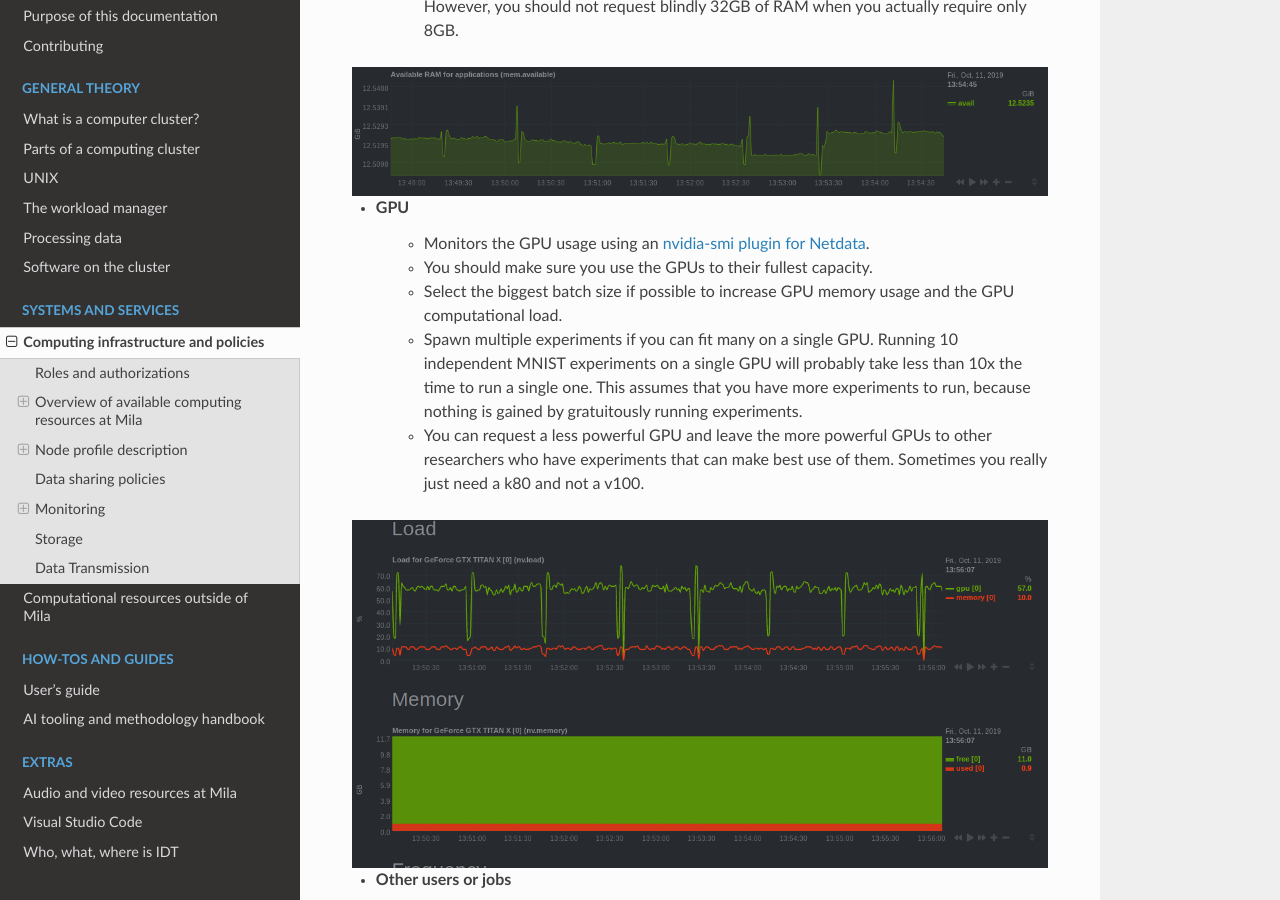
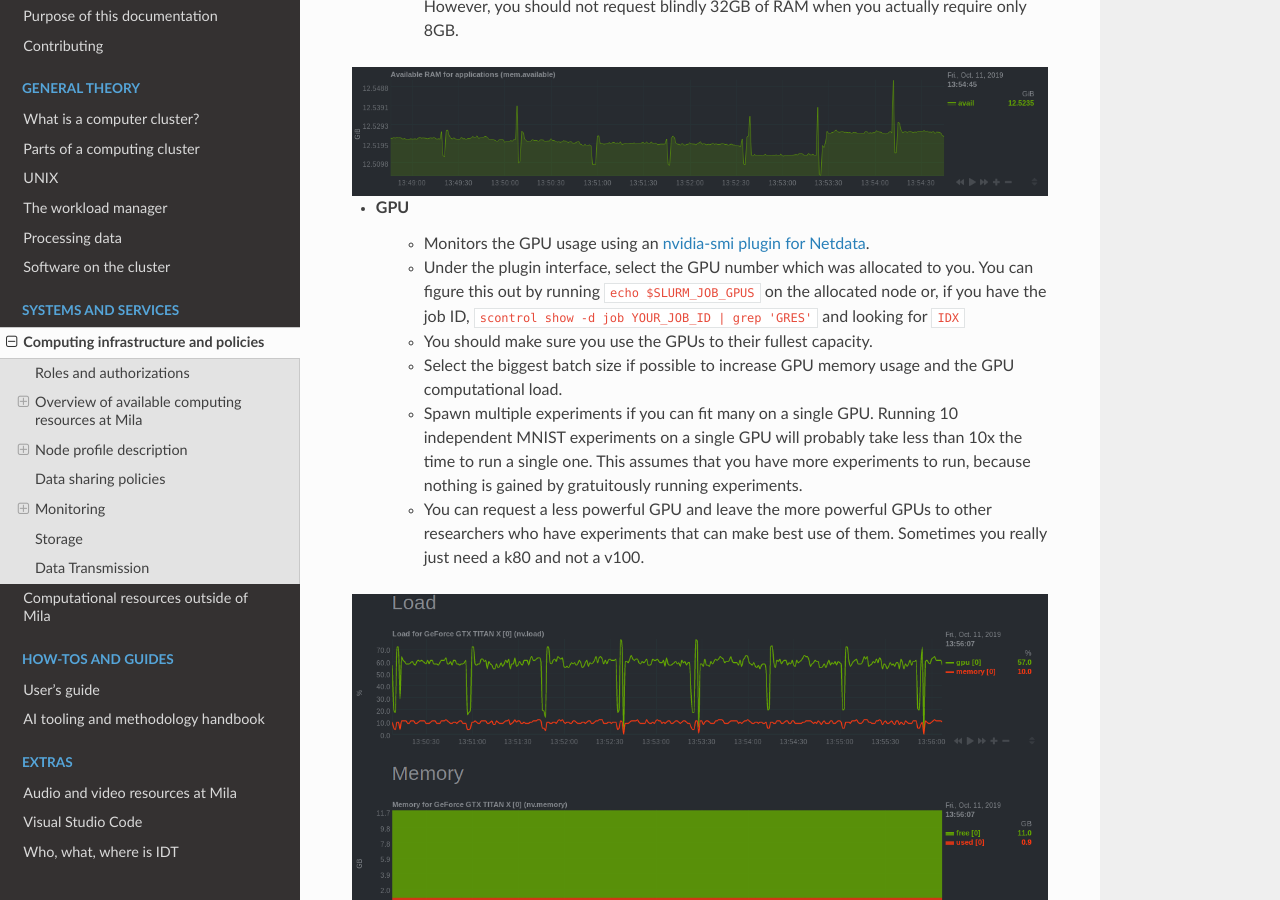
Before and after one commit to mila-iqia/mila-docs, a Sphinx documentation site: the page built from docs/Information.rst, in a window 1280 px wide and 900 px high, scrolled down 5486 px. Built offline with Sphinx 7.4.7 and the Read the Docs theme 2.0.0, drawn with Linux system fonts in a browser that asks for light colours.

Commit message:
Instruction for monitoring individual GPU
Add info for finding GPU number (e.g. `gpu3`) allocated to user by slurm (`SLURM_JOB_GPUS`)

Delete the TODO checking whether there is a way to monitor an individual GPU

```diff
--- a/docs/Information_monitoring.rst
+++ b/docs/Information_monitoring.rst
@@ -71,6 +69,7 @@ make sure that this resources is always kept busy.
 
 * GPU
     * Monitors the GPU usage using an `nvidia-smi plugin for Netdata <https://learn.netdata.cloud/docs/agent/collectors/python.d.plugin/nvidia_smi/>`_.
+    * Under the plugin interface, select the GPU number which was allocated to you. You can figure this out by running ``echo $SLURM_JOB_GPUS`` on the allocated node or, if you have the job ID, ``scontrol show -d job YOUR_JOB_ID | grep 'GRES'`` and looking for ``IDX``
     * You should make sure you use the GPUs to their fullest capacity.
     * Select the biggest batch size if possible to increase GPU memory usage and
       the GPU computational load.
```
Also changed, not shown: other parts of docs/Information_monitoring.rst (+0 -2 lines).
